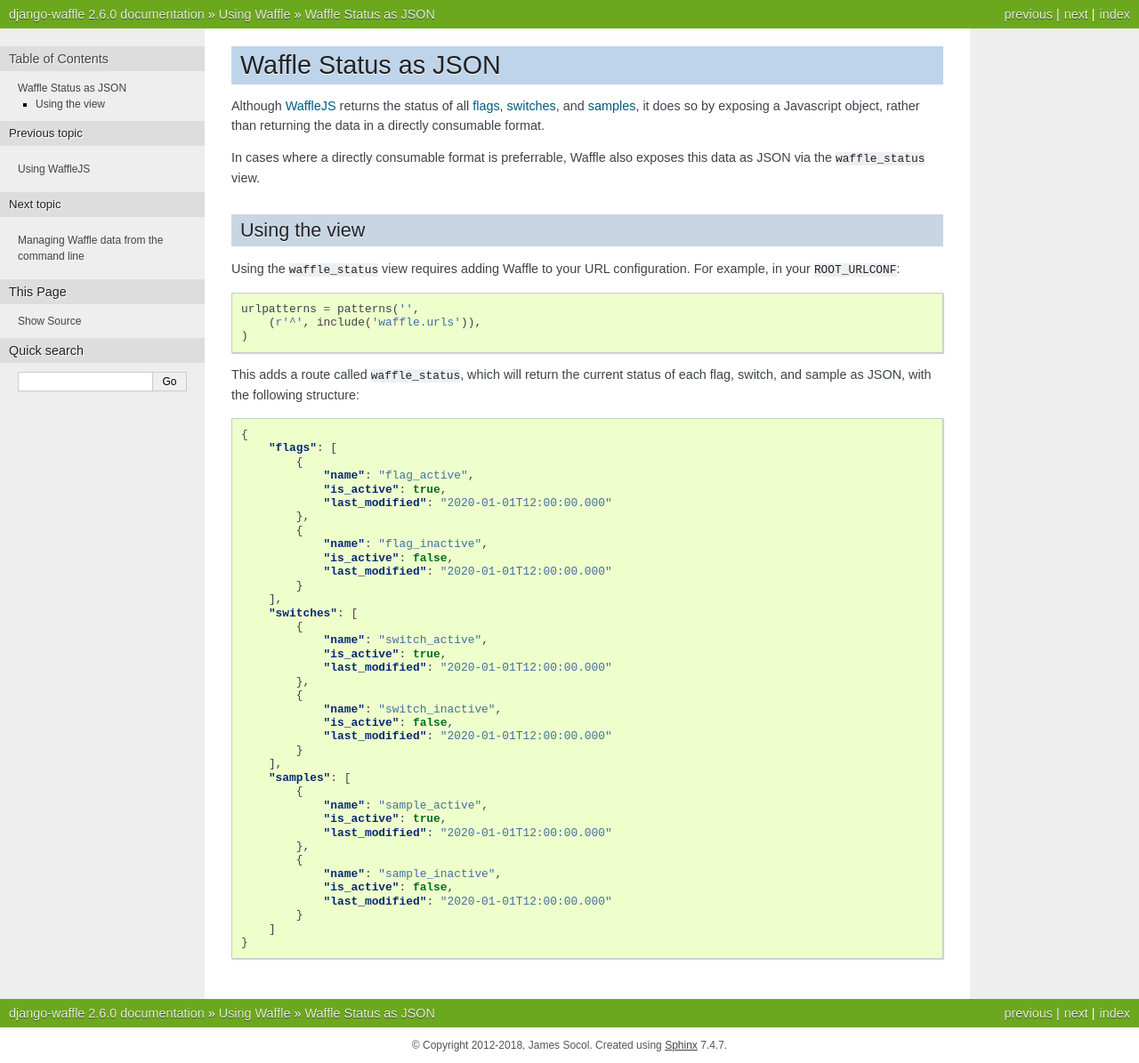
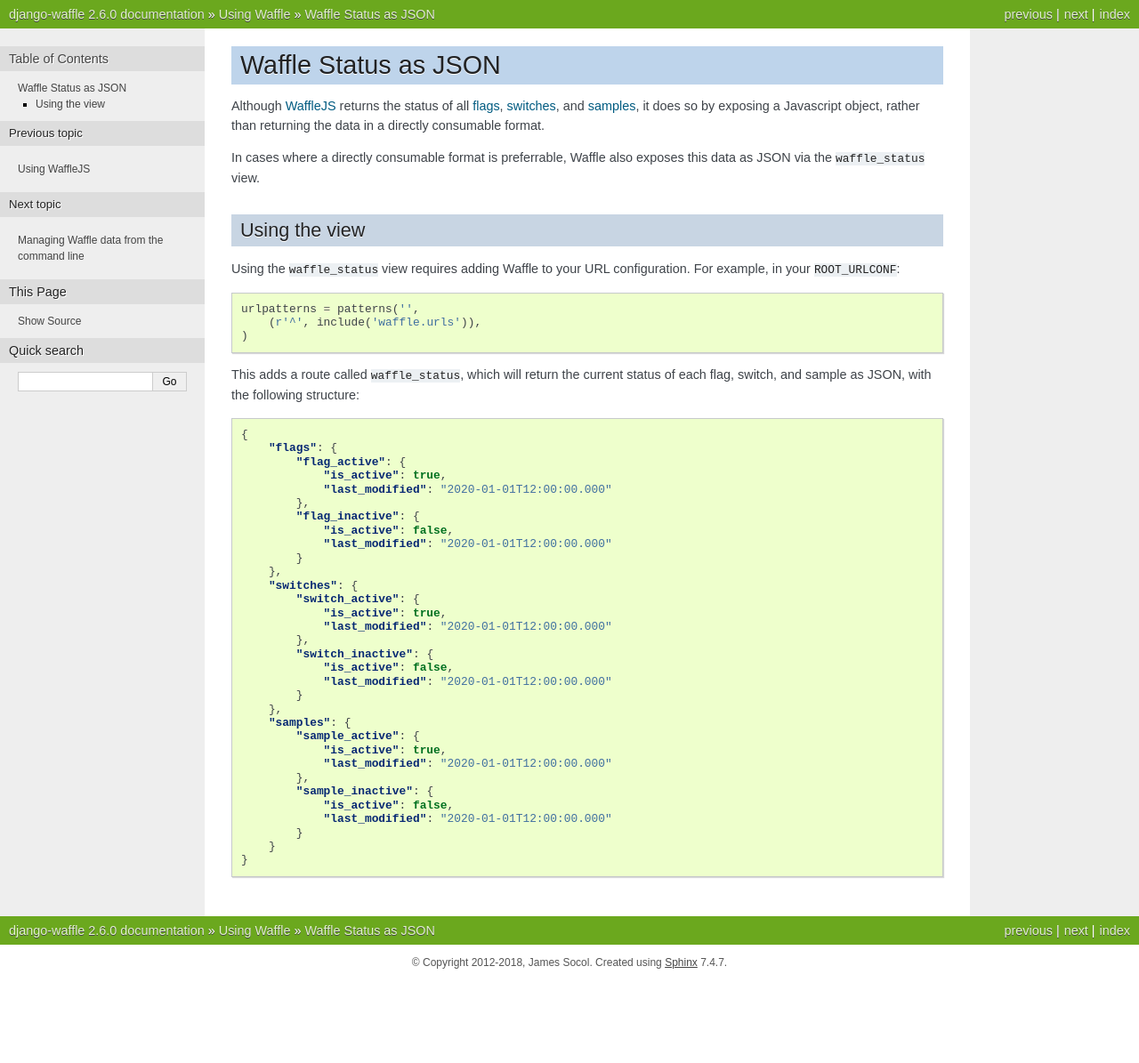
Before and after one commit to jazzband/django-waffle, a Sphinx documentation site: the page built from docs/usage/json.rst, in a window 1280 px wide. Shown: the whole page at 89% size. Built offline with Sphinx 7.4.7, drawn with Linux system fonts in a browser that asks for light colours; after the commit the page ends 1102 px from its top, so only the background shows below that.

Commit message:
Update structure of JSON response

```diff
--- a/docs/usage/json.rst
+++ b/docs/usage/json.rst
@@ -29,40 +29,34 @@
 .. code-block:: json
 
     {
-        "flags": [
-            {
-                "name": "flag_active",
+        "flags": {
+            "flag_active": {
                 "is_active": true,
                 "last_modified": "2020-01-01T12:00:00.000"
             },
-            {
-                "name": "flag_inactive",
+            "flag_inactive": {
                 "is_active": false,
                 "last_modified": "2020-01-01T12:00:00.000"
             }
-        ],
-        "switches": [
-            {
-                "name": "switch_active",
+        },
+        "switches": {
+            "switch_active": {
                 "is_active": true,
                 "last_modified": "2020-01-01T12:00:00.000"
             },
-            {
-                "name": "switch_inactive",
+            "switch_inactive": {
                 "is_active": false,
                 "last_modified": "2020-01-01T12:00:00.000"
             }
-        ],
-        "samples": [
-            {
-                "name": "sample_active",
+        },
+        "samples": {
+            "sample_active": {
                 "is_active": true,
                 "last_modified": "2020-01-01T12:00:00.000"
             },
-            {
-                "name": "sample_inactive",
+            "sample_inactive": {
                 "is_active": false,
                 "last_modified": "2020-01-01T12:00:00.000"
             }
-        ]
+        }
     }
```
Also changed, not shown: 2 other files.
